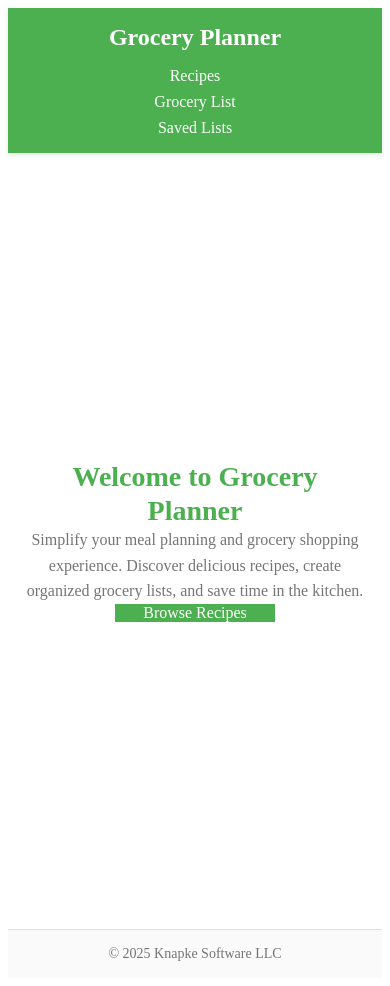
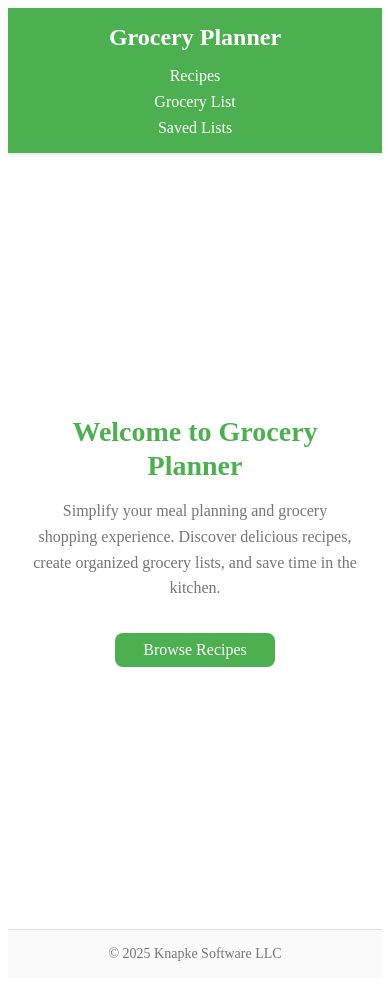
Before and after one commit to evanknapke/grocery-planner, a Vue app: page / in a window 390 px wide. Built offline with nearby package versions, Linux system fonts and the light colour scheme.

Commit message:
Replace css variables with scss variables

```diff
--- a/src/pages/HomePage.vue
+++ b/src/pages/HomePage.vue
@@ -24,7 +24,7 @@
   display: flex;
   align-items: center;
   justify-content: center;
-  padding: var(--spacing-xl) var(--spacing-md);
+  padding: $spacing-xl $spacing-md;
 
   &__content {
     text-align: center;
@@ -35,7 +35,7 @@
   &__title {
     font-size: 2.5rem;
     font-weight: 700;
-    margin-bottom: var(--spacing-lg);
+    margin-bottom: $spacing-lg;
     color: $primary-color;
     line-height: 1.2;
   }
@@ -43,18 +43,18 @@
   &__description {
     font-size: 1.2rem;
     color: $text-secondary;
-    margin-bottom: var(--spacing-xl);
+    margin-bottom: $spacing-xl;
     line-height: 1.6;
   }
 
   &__actions {
-    margin-top: var(--spacing-xl);
+    margin-top: $spacing-xl;
   }
 
   &__cta {
     font-size: 1.1rem;
-    padding: var(--spacing-md) var(--spacing-xl);
-    border-radius: var(--border-radius-md);
+    padding: $spacing-md $spacing-xl;
+    border-radius: $border-radius-md;
     text-decoration: none;
     display: inline-block;
     min-width: 180px;
@@ -64,22 +64,22 @@
 // Responsive design
 @media (max-width: 768px) {
   .home {
-    padding: var(--spacing-lg) var(--spacing-sm);
+    padding: $spacing-lg $spacing-sm;
     min-height: calc(100vh - 100px);
 
     &__title {
       font-size: 2rem;
-      margin-bottom: var(--spacing-md);
+      margin-bottom: $spacing-md;
     }
 
     &__description {
       font-size: 1.1rem;
-      margin-bottom: var(--spacing-lg);
+      margin-bottom: $spacing-lg;
     }
 
     &__cta {
       font-size: 1rem;
-      padding: var(--spacing-sm) var(--spacing-lg);
+      padding: $spacing-sm $spacing-lg;
       min-width: 160px;
     }
   }
--- a/src/styles/global.scss
+++ b/src/styles/global.scss
@@ -35,6 +35,29 @@ $surface: #FFFFFF;
 $border: #E0E0E0;
 $border-color: #E0E0E0;
 $error-color: #F44336;
+
+// Spacing
+$spacing-xs: 0.25rem;
+$spacing-sm: 0.5rem;
+$spacing-md: 1rem;
+$spacing-lg: 1.5rem;
+$spacing-xl: 2rem;
+$spacing-xxl: 3rem;
+
+// Border radius
+$border-radius-sm: 4px;
+$border-radius-md: 8px;
+$border-radius-lg: 12px;
+
+// Shadows
+$shadow-sm: 0 1px 3px rgba(0, 0, 0, 0.12);
+$shadow-md: 0 4px 6px rgba(0, 0, 0, 0.1);
+$shadow-lg: 0 10px 15px rgba(0, 0, 0, 0.1);
+
+// Transitions
+$transition-fast: 0.15s ease;
+$transition-normal: 0.3s ease;
+$transition-slow: 0.5s ease;
 
 :root {
   // CSS Variables (for components that need them)
@@ -101,7 +124,7 @@ $error-color: #F44336;
 .container {
   max-width: 1200px;
   margin: 0 auto;
-  padding: 0 var(--spacing-md);
+  padding: 0 $spacing-md;
 }
 
 .text-center {
@@ -116,36 +139,36 @@ $error-color: #F44336;
   text-align: right;
 }
 
-.mt-1 { margin-top: var(--spacing-sm); }
-.mt-2 { margin-top: var(--spacing-md); }
-.mt-3 { margin-top: var(--spacing-lg); }
-.mt-4 { margin-top: var(--spacing-xl); }
+.mt-1 { margin-top: $spacing-sm; }
+.mt-2 { margin-top: $spacing-md; }
+.mt-3 { margin-top: $spacing-lg; }
+.mt-4 { margin-top: $spacing-xl; }
 
-.mb-1 { margin-bottom: var(--spacing-sm); }
-.mb-2 { margin-bottom: var(--spacing-md); }
-.mb-3 { margin-bottom: var(--spacing-lg); }
-.mb-4 { margin-bottom: var(--spacing-xl); }
+.mb-1 { margin-bottom: $spacing-sm; }
+.mb-2 { margin-bottom: $spacing-md; }
+.mb-3 { margin-bottom: $spacing-lg; }
+.mb-4 { margin-bottom: $spacing-xl; }
 
-.p-1 { padding: var(--spacing-sm); }
-.p-2 { padding: var(--spacing-md); }
-.p-3 { padding: var(--spacing-lg); }
-.p-4 { padding: var(--spacing-xl); }
+.p-1 { padding: $spacing-sm; }
+.p-2 { padding: $spacing-md; }
+.p-3 { padding: $spacing-lg; }
+.p-4 { padding: $spacing-xl; }
 
 // Button styles
 .btn {
   display: inline-block;
-  padding: var(--spacing-sm) var(--spacing-md);
+  padding: $spacing-sm $spacing-md;
   border: none;
-  border-radius: var(--border-radius-sm);
+  border-radius: $border-radius-sm;
   font-size: 1rem;
   font-weight: 500;
   text-decoration: none;
   cursor: pointer;
-  transition: all var(--transition-fast);
+  transition: all $transition-fast;
 
   &:hover {
     transform: translateY(-1px);
-    box-shadow: var(--shadow-md);
+    box-shadow: $shadow-md;
   }
 
   &:active {
@@ -175,23 +198,23 @@ $error-color: #F44336;
 
 // Form styles
 .form-group {
-  margin-bottom: var(--spacing-md);
+  margin-bottom: $spacing-md;
 }
 
 .form-label {
   display: block;
-  margin-bottom: var(--spacing-xs);
+  margin-bottom: $spacing-xs;
   font-weight: 500;
   color: $text-primary;
 }
 
 .form-input {
   width: 100%;
-  padding: var(--spacing-sm);
+  padding: $spacing-sm;
   border: 1px solid $border;
-  border-radius: var(--border-radius-sm);
+  border-radius: $border-radius-sm;
   font-size: 1rem;
-  transition: border-color var(--transition-fast);
+  transition: border-color $transition-fast;
 
   &:focus {
     outline: none;
@@ -203,20 +226,20 @@ $error-color: #F44336;
 // Card styles
 .card {
   background: $surface;
-  border-radius: var(--border-radius-md);
-  box-shadow: var(--shadow-sm);
-  padding: var(--spacing-lg);
-  transition: box-shadow var(--transition-fast);
+  border-radius: $border-radius-md;
+  box-shadow: $shadow-sm;
+  padding: $spacing-lg;
+  transition: box-shadow $transition-fast;
 
   &:hover {
-    box-shadow: var(--shadow-md);
+    box-shadow: $shadow-md;
   }
 }
 
 // Responsive utilities
 @media (max-width: 768px) {
   .container {
-    padding: 0 var(--spacing-sm);
+    padding: 0 $spacing-sm;
   }
 
   .hidden-mobile {
```
